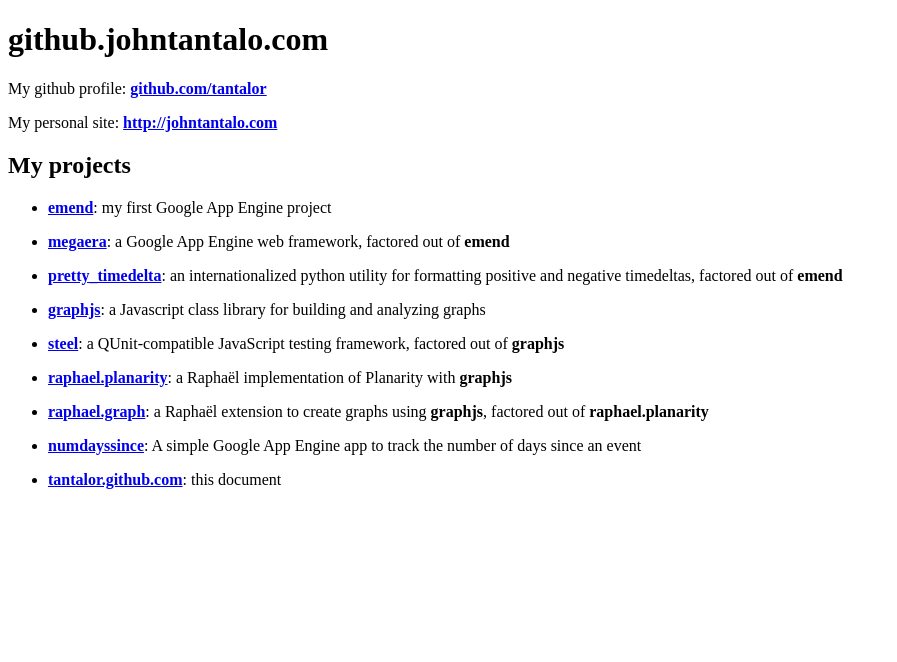
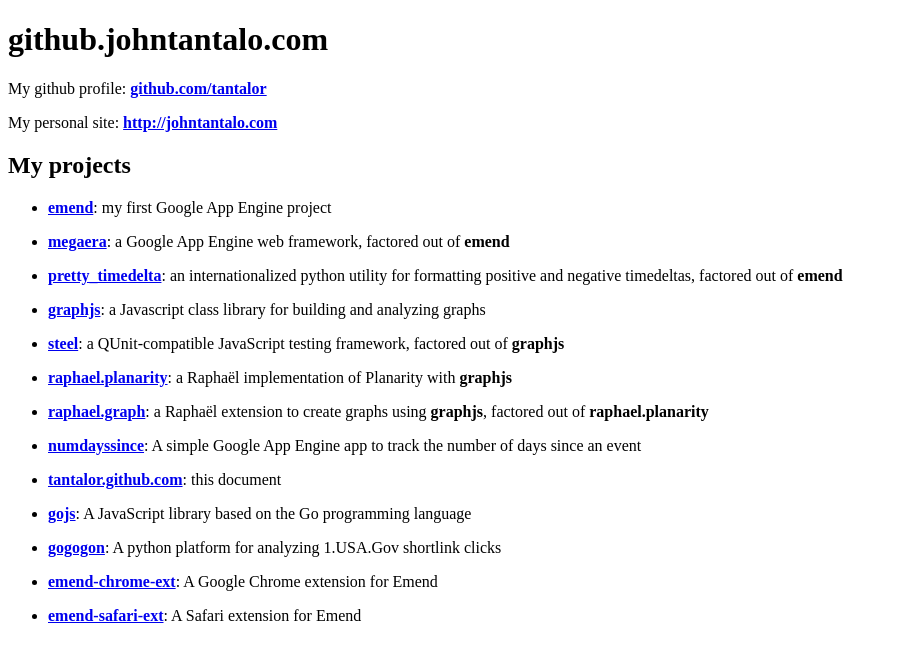
Before and after one commit to tantalor/tantalor.github.com, a Jekyll site: the page built from index.md, in a window 1280 px wide. Shown: the top 662 px of the page, without its empty margins (0-897 px from the left). Built offline with Jekyll 4.4.1, drawn with Linux system fonts in a browser that asks for light colours.

Commit message:
added gojs, gogogon, emend-chrome-ext, emend-safari-ext

```diff
--- a/_config.yml
+++ b/_config.yml
@@ -27,3 +27,15 @@ projects:
   -
     name: tantalor.github.com
     desc: this document
+  -
+    name: gojs
+    desc: A JavaScript library based on the Go programming language
+  -
+    name: gogogon
+    desc: A python platform for analyzing 1.USA.Gov shortlink clicks
+  -
+    name: emend-chrome-ext
+    desc: A Google Chrome extension for Emend
+  -
+    name: emend-safari-ext
+    desc: A Safari extension for Emend
```
